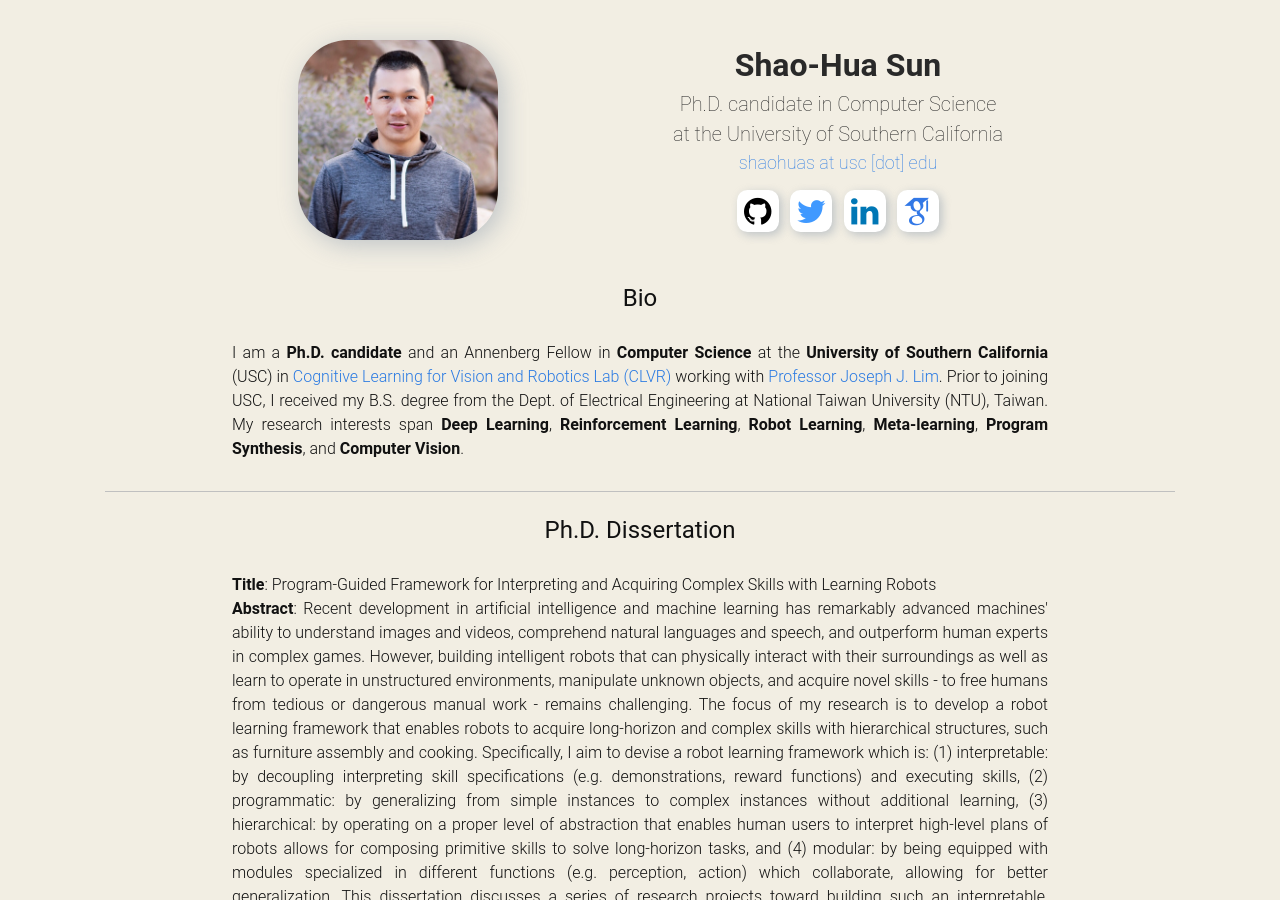
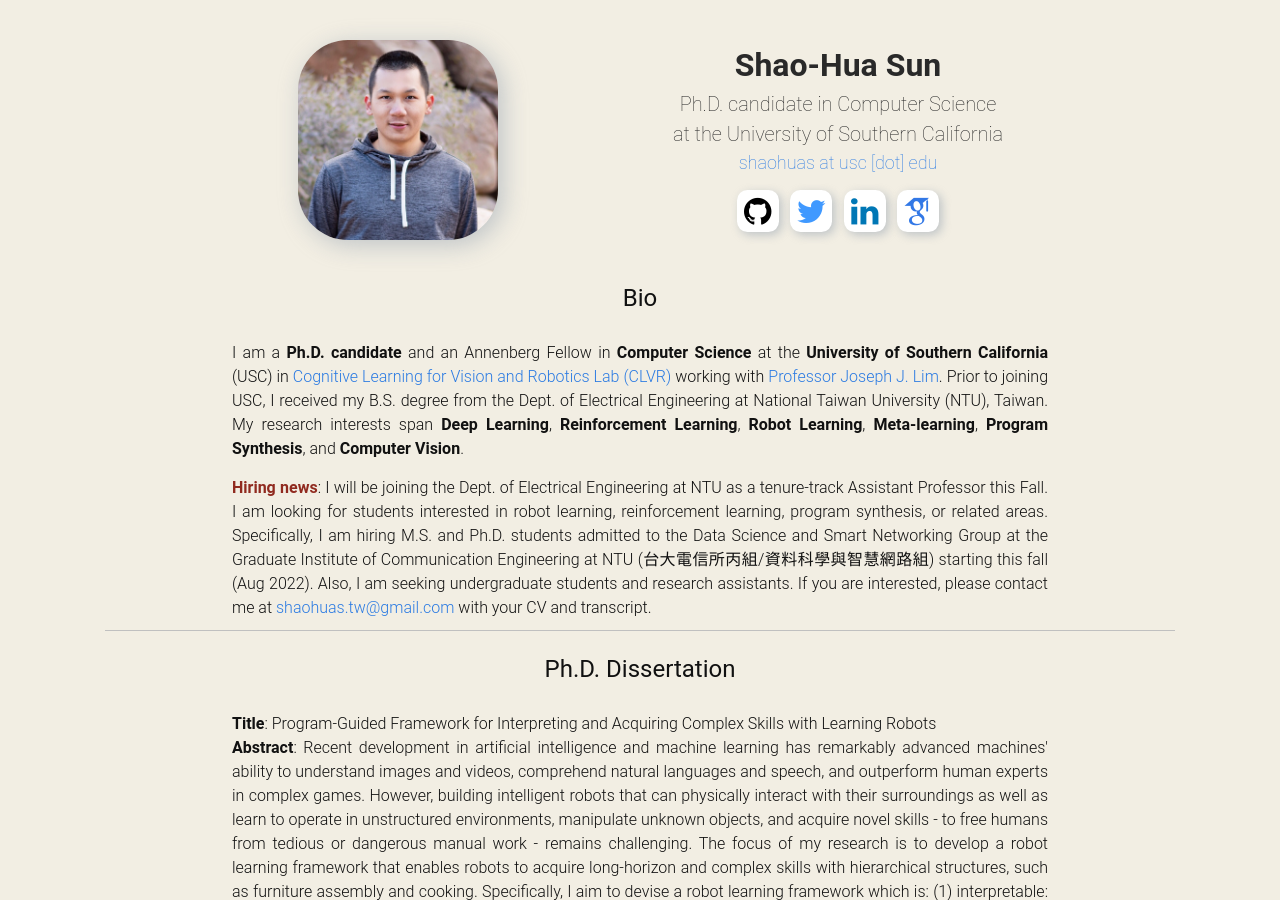
Before and after one commit to shaohua0116/shaohua0116.github.io, a Jekyll site: the page built from index.html, in a window 1280 px wide and 900 px high. Built offline with Jekyll 4.4.1, drawn with Linux system fonts in a browser that asks for light colours; some web fonts are replaced.

Commit message:
add hiring news

```diff
--- a/_data/bio.yml
+++ b/_data/bio.yml
@@ -6,8 +6,9 @@ deep_pic:   /images/profile.jpg
 normal:
   date:     "June 2017"
   title:    ""
-  content:  "I am a <strong>Ph.D. candidate</strong> and an Annenberg Fellow in <strong>Computer Science</strong> at the <strong>University of Southern California</strong> (USC) in <a href='http://clvrai.com/'  target='_blank'>Cognitive Learning for Vision and Robotics Lab (CLVR)</a> working with <a href='http://people.csail.mit.edu/lim/' target='_blank'>Professor Joseph J. Lim</a>. Prior to joining USC, I received my B.S. degree from the Dept. of Electrical Engineering at National Taiwan University (NTU), Taiwan. My research interests span <strong>Deep Learning</strong>, <strong>Reinforcement Learning</strong>, <strong>Robot Learning</strong>, <strong>Meta-learning</strong>, <strong> Program Synthesis</strong>, and <strong>Computer Vision</strong>."
-  content_old:  "I am a <strong>Ph.D. candidate</strong> and an Annenberg Fellow in <strong>Computer Science</strong> at the <strong>University of Southern California</strong> (USC) in <a href='http://clvrai.com/'  target='_blank'>Cognitive Learning for Vision and Robotics Lab (CLVR)</a> working with <a href='http://people.csail.mit.edu/lim/' target='_blank'>Professor Joseph J. Lim</a>. Prior to joining USC, I received my B.S. degree from the Dept. of Electrical Engineering at National Taiwan University (NTU), Taiwan. My research interests span <strong>Deep Learning</strong>, <strong>Computer Vision</strong>, <strong>Reinforcement Learning</strong>, <strong>Meta-learning</strong>, <strong>Robot Learning</strong>, and <strong> Program Synthesis</strong>. I open source my research projects as well as implementations of state-of-the-art papers on my <a href='https://github.com/shaohua0116/' target='_blank'>GitHub</a> and share exciting things on my <a href='https://twitter.com/shaohua0116/' target='_blank'>Twitter</a>."
+  content:
+    me: "I am a <strong>Ph.D. candidate</strong> and an Annenberg Fellow in <strong>Computer Science</strong> at the <strong>University of Southern California</strong> (USC) in <a href='http://clvrai.com/'  target='_blank'>Cognitive Learning for Vision and Robotics Lab (CLVR)</a> working with <a href='http://people.csail.mit.edu/lim/' target='_blank'>Professor Joseph J. Lim</a>. Prior to joining USC, I received my B.S. degree from the Dept. of Electrical Engineering at National Taiwan University (NTU), Taiwan. My research interests span <strong>Deep Learning</strong>, <strong>Reinforcement Learning</strong>, <strong>Robot Learning</strong>, <strong>Meta-learning</strong>, <strong> Program Synthesis</strong>, and <strong>Computer Vision</strong>."
+    hiring: "<span style='color: #902a1f;'><b>Hiring news</b></span>: I will be joining the Dept. of Electrical Engineering at NTU as a tenure-track Assistant Professor this Fall. I am looking for students interested in robot learning, reinforcement learning, program synthesis, or related areas. Specifically, I am hiring M.S. and Ph.D. students admitted to the Data Science and Smart Networking Group at the Graduate Institute of Communication Engineering at NTU (台大電信所丙組/資料科學與智慧網路組) starting this fall (Aug 2022). Also, I am seeking undergraduate students and research assistants. If you are interested, please contact me at <a href = 'mailto: shaohuas.tw@gmail.com'>shaohuas.tw@gmail.com</a> with your CV and transcript."
 short:
   date:
   title:  "Shao-Hua Sun"
--- a/_data/news.yml
+++ b/_data/news.yml
@@ -1,16 +1,20 @@
-- news: 'Our paper <b>Program Guided Agent</b> is accepted by <b><a href="https://iclr.cc/Conferences/2020/">ICLR 2020</a></b> as a <b>Spotlight</b> paper.'
-  date: 'Dec 2019'
-- news: 'Our paper <b>Multimodal Model-Agnostic Meta-Learning via Task-Aware Modulation</b> is accepted by <b><a href="https://nips.cc/Conferences/2019/">NeurIPS 2019</a></b> as a <b>Spotlight</b> paper.'
-  date: 'Sep 2019'
-- news: 'Our paper <b>Feedback Adversarial Learning: Spatial Feedback for Improving Generative Adversarial Networks</b> is accepted by <b><a href="http://cvpr2019.thecvf.com/">CVPR 2019</a></b>.'
-  date: 'Feb 2019'
-- news: 'Our paper <b>Composing Complex Skills by Learning Transition Policies</b> is accepted by <b><a href="https://iclr.cc/Conferences/2019">ICLR 2019</a></b>.'
-  date: 'Dec 2018'
+- news: 'I will be joining the Dept. of Electrical Engineering at National Taiwan University (NTU) as a tenure-Track Assistant Professor this Fall.'
+  date: 'Mar 2022'
+- news: 'I have successfully defended my Ph.D.'
+  date: 'Feb 2022'
+  # - news: 'Our paper <b>Program Guided Agent</b> is accepted by <b><a href="https://iclr.cc/Conferences/2020/">ICLR 2020</a></b> as a <b>Spotlight</b> paper.'
+  #   date: 'Dec 2019'
+  # - news: 'Our paper <b>Multimodal Model-Agnostic Meta-Learning via Task-Aware Modulation</b> is accepted by <b><a href="https://nips.cc/Conferences/2019/">NeurIPS 2019</a></b> as a <b>Spotlight</b> paper.'
+  #   date: 'Sep 2019'
+  # - news: 'Our paper <b>Feedback Adversarial Learning: Spatial Feedback for Improving Generative Adversarial Networks</b> is accepted by <b><a href="http://cvpr2019.thecvf.com/">CVPR 2019</a></b>.'
+  #   date: 'Feb 2019'
+  # - news: 'Our paper <b>Composing Complex Skills by Learning Transition Policies</b> is accepted by <b><a href="https://iclr.cc/Conferences/2019">ICLR 2019</a></b>.'
+  #   date: 'Dec 2018'
   # - news: 'Our paper <b>Toward Multimodal Model-Agnostic Meta-Learning</b> is accepted by <b><a href="http://metalearning.ml/2018/">Meta-Learning Workshop at NeurIPS 2018</a></b>.'
   # date: 'Nov 2018'
   # - news: 'I gave a talk at <b><a href="https://icml.cc/Conferences/2018">ICML 2018</a></b> on our paper <b>Neural Program Synthesis from Diverse Demonstration Videos</b> (<b><a href="./images/slides/demo2program.pdf">slides</a></b>).'
   #   date: 'Jul 2018'
-- news: 'Our paper <b>Multi-view to Novel view: Synthesizing Novel Views with Self-Learned Confidence</b> is accepted by <b><a href="https://eccv2018.org/">ECCV 2018</a></b>.'
-  date: 'Jul 2018'
-- news: 'Our paper <b>Neural Program Synthesis from Diverse Demonstration Videos</b> is accepted by <b><a href="https://icml.cc/Conferences/2018">ICML 2018</a></b>.'
-  date: 'May 2018'
+  # - news: 'Our paper <b>Multi-view to Novel view: Synthesizing Novel Views with Self-Learned Confidence</b> is accepted by <b><a href="https://eccv2018.org/">ECCV 2018</a></b>.'
+  #   date: 'Jul 2018'
+  # - news: 'Our paper <b>Neural Program Synthesis from Diverse Demonstration Videos</b> is accepted by <b><a href="https://icml.cc/Conferences/2018">ICML 2018</a></b>.'
+  #   date: 'May 2018'
--- a/index.html
+++ b/index.html
@@ -6,30 +6,16 @@ layout: home
   <h1 class="md-heading text-center">
     Bio
   </h1>
+  {% for c in site.data.bio.normal.content %}
   <div class="bio-body">
-    <p> {{ site.data.bio.normal.content }} </p>
+      {{ c[1] }}
   </div>
+  {% endfor %}
 </div>
 
+<!--
 <div class="pub">
-<div id="bio" class="bio">
-  <h1 class="md-heading text-center">
-    Ph.D. Dissertation
-  </h1>
-  <div class="bio-body">
-      <strong>Title</strong>: {{ site.data.dissertation.title }} <br>
-      <strong>Abstract</strong>: {{ site.data.dissertation.abstract }} <br>
-      <strong>Dissertation committee</strong>: {{ site.data.dissertation.committee }} <br>
-        <img class="dissertation-img" src="./dissertation/dissertation_fig.png"/>
-        <div class="tags">
-          {% for tag in site.data.dissertation.tags %}
-          [<a class="tag" href="{{tag.url}}"> <strong>{{ tag.name }}</strong> </a>]
-          {% endfor %}
-        </div>
-  </div>
 </div>
-</div>
-<!--
 <div id="news" class="news">
   <h1 class="md-heading text-center">
     News
@@ -52,6 +38,25 @@ layout: home
   </div>
 </div>
 -->
+
+<div class="pub">
+<div id="bio" class="bio">
+  <h1 class="md-heading text-center">
+    Ph.D. Dissertation
+  </h1>
+  <div class="bio-body">
+      <strong>Title</strong>: {{ site.data.dissertation.title }} <br>
+      <strong>Abstract</strong>: {{ site.data.dissertation.abstract }} <br>
+      <strong>Dissertation committee</strong>: {{ site.data.dissertation.committee }} <br>
+        <img class="dissertation-img" src="./dissertation/dissertation_fig.png"/>
+        <div class="tags">
+          {% for tag in site.data.dissertation.tags %}
+          [<a class="tag" href="{{tag.url}}"> <strong>{{ tag.name }}</strong> </a>]
+          {% endfor %}
+        </div>
+  </div>
+</div>
+</div>
 
 <div id="publications" class="publications">
   <h1 class="md-heading text-center">
@@ -218,6 +223,8 @@ layout: home
 </div>
 -->
 
+<div class="pub">
+</div>
 <div id="service" class="service">
   <h1 class="md-heading text-center">
     Professional Activity
```
